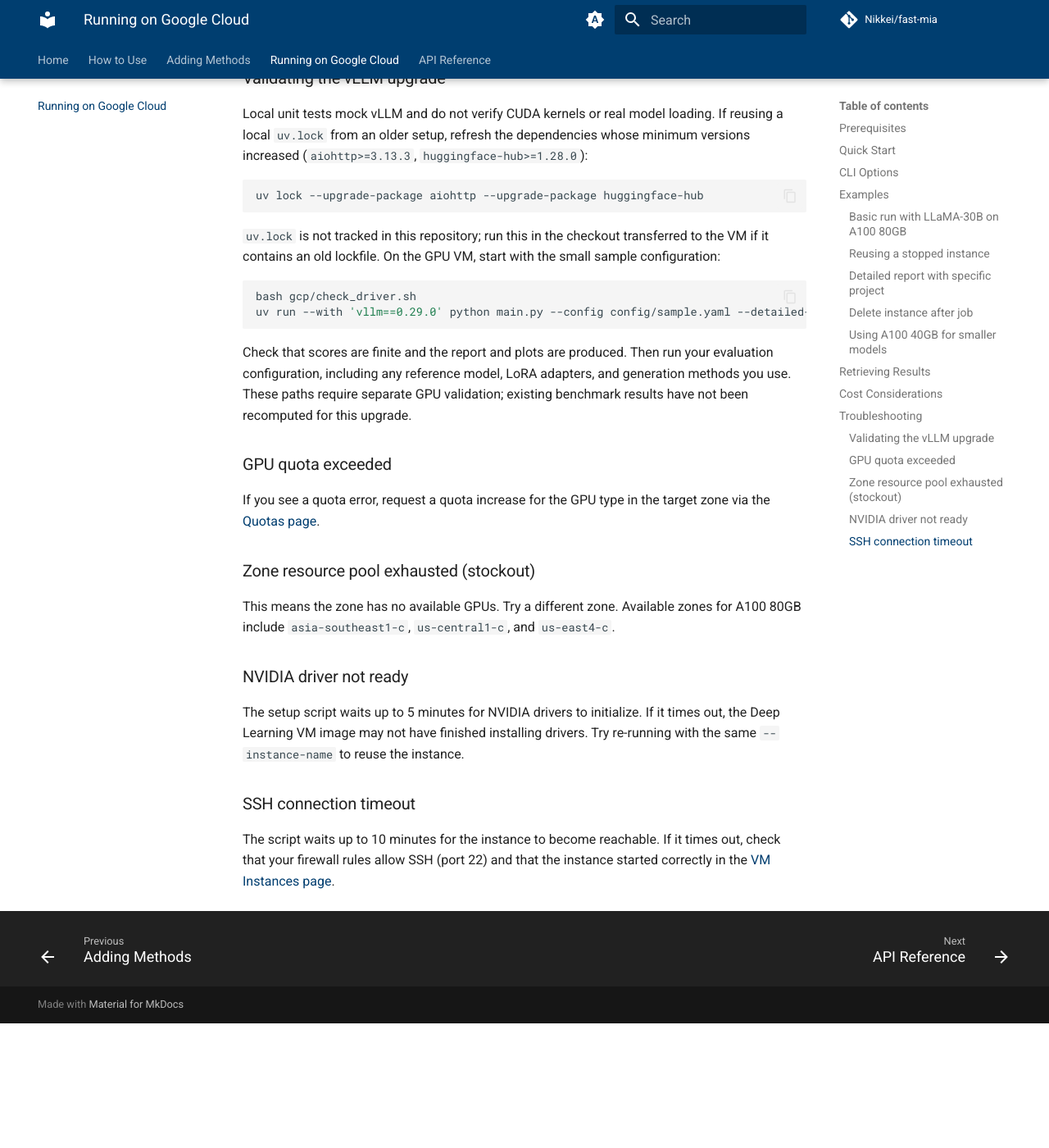
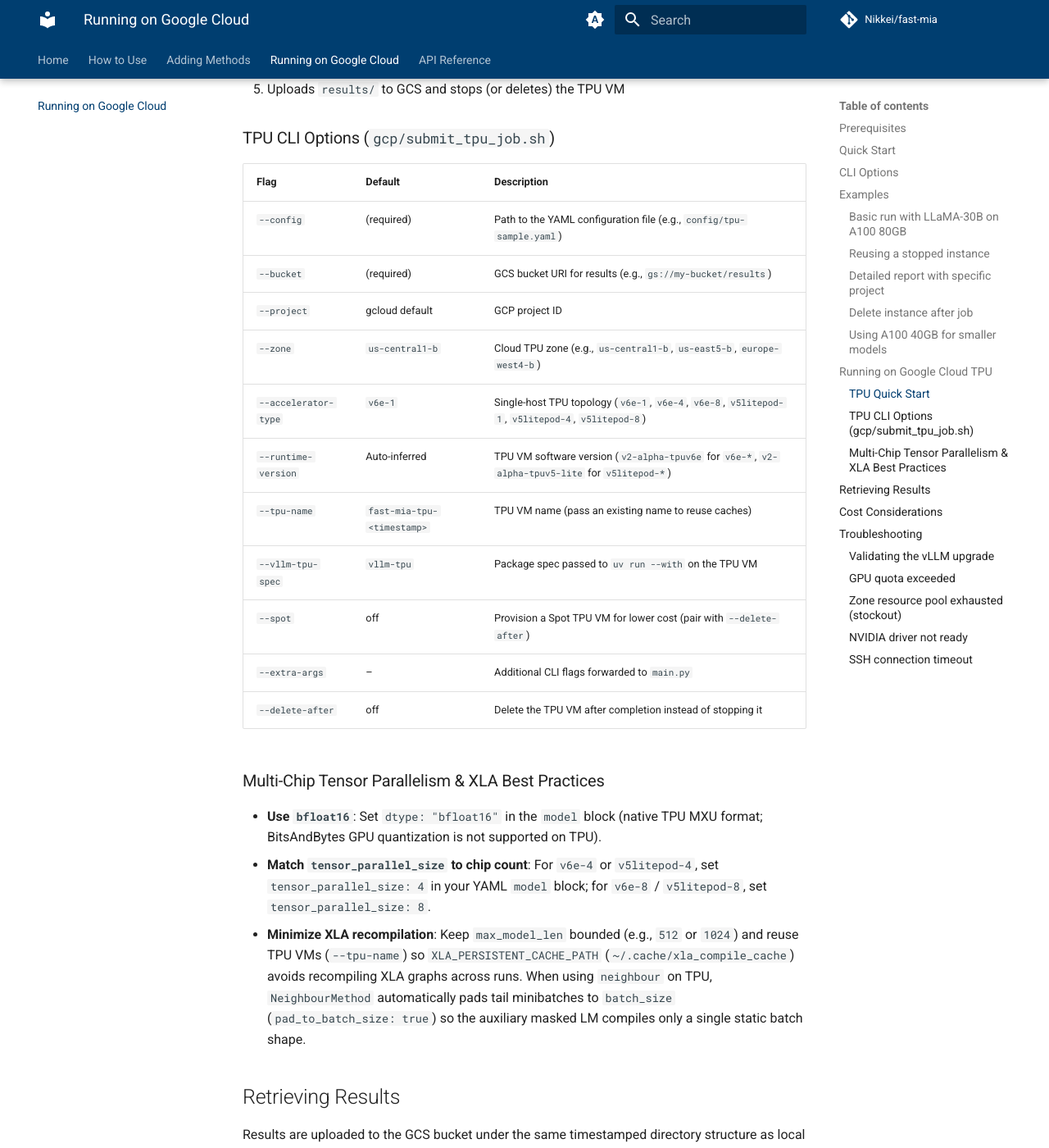
Before and after one commit to Nikkei/fast-mia, an MkDocs documentation site: the page built from docs/docs/google-cloud.md, in a window 1280 px wide and 1400 px high, scrolled down 4077 px. Shown: the whole window at 82% size. Built offline with MkDocs 1.6.1 and Material for MkDocs 9.7.7, drawn with Linux system fonts in a browser that asks for light colours; comment, search, counter and statistics services are not loaded; before the commit the page ends 5325 px from its top, so only the background shows below that; some of the changed text lies outside the part shown.

Commit message:
feat: add Cloud TPU VM job scripts, sample config, and documentation

````diff
--- a/docs/docs/google-cloud.md
+++ b/docs/docs/google-cloud.md
@@ -1,13 +1,13 @@
 # Running on Google Cloud
 
-Fast-MIA provides scripts to submit GPU evaluation jobs to Google Compute Engine (GCE). The workflow automates instance creation, environment setup, job execution, result upload to Google Cloud Storage (GCS), and instance stop/cleanup.
+Fast-MIA provides scripts to submit evaluation jobs to both **Google Compute Engine (NVIDIA GPUs)** and **Google Cloud TPU VMs (TPU v5e / v6e Trillium)**. Both workflows automate instance creation, environment setup, job execution, result upload to Google Cloud Storage (GCS), and instance stop/cleanup.
 
 ## Prerequisites
 
 Before using the GCP scripts, ensure you have:
 
 1. **gcloud CLI** installed and authenticated (`gcloud auth login`)
-2. **GPU quota** in the target zone (e.g., A100 80GB GPUs in `asia-southeast1-c`). You can check and request quota increases in the [Google Cloud Console](https://console.cloud.google.com/iam-admin/quotas).
+2. **GPU or Cloud TPU quota** in the target zone (e.g., A100 80GB GPUs in `asia-southeast1-c`, or TPU `v6e-1` / `v5litepod-4` in `us-central1-b`). You can check and request quota increases in the [Google Cloud Console](https://console.cloud.google.com/iam-admin/quotas).
 3. **A GCS bucket** for storing results:
     ```bash
     gsutil mb gs://your-bucket-name
@@ -130,6 +130,51 @@ For smaller models (e.g., Qwen2.5-0.5B), you can use the default A100 40GB:
   --zone ZONE
 ```
 
+## Running on Google Cloud TPU
+
+Fast-MIA also supports single-host Cloud TPU VMs (such as **TPU v6e Trillium** and **TPU v5e**) through `gcp/submit_tpu_job.sh` and `config/tpu-sample.yaml`. Accelerator detection, memory cleanup (`BaseMethod.cleanup_model`), RNG seeding, and fixed-shape batched masked-LM inference in `neighbour` automatically adapt when `PJRT_DEVICE=TPU` / `torch_xla` is active.
+
+### TPU Quick Start
+
+```bash
+./gcp/submit_tpu_job.sh \
+  --config config/tpu-sample.yaml \
+  --bucket gs://your-bucket/fast-mia-results \
+  --zone us-central1-b \
+  --accelerator-type v6e-1 \
+  --extra-args "--detailed-report"
+```
+
+This workflow:
+
+1. Creates (or restarts) a Cloud TPU VM via `gcloud compute tpus tpu-vm`
+2. Transfers the repository and any referenced local dataset file
+3. Installs `uv`, project dependencies, and initializes `~/.cache/xla_compile_cache` via `gcp/setup_tpu_instance.sh`
+4. Runs `main.py` under `PJRT_DEVICE=TPU` with `--with 'vllm-tpu'`
+5. Uploads `results/` to GCS and stops (or deletes) the TPU VM
+
+### TPU CLI Options (`gcp/submit_tpu_job.sh`)
+
+| Flag | Default | Description |
+|------|---------|-------------|
+| `--config` | (required) | Path to the YAML configuration file (e.g., `config/tpu-sample.yaml`) |
+| `--bucket` | (required) | GCS bucket URI for results (e.g., `gs://my-bucket/results`) |
+| `--project` | gcloud default | GCP project ID |
+| `--zone` | `us-central1-b` | Cloud TPU zone (e.g., `us-central1-b`, `us-east5-b`, `europe-west4-b`) |
+| `--accelerator-type` | `v6e-1` | Single-host TPU topology (`v6e-1`, `v6e-4`, `v6e-8`, `v5litepod-1`, `v5litepod-4`, `v5litepod-8`) |
+| `--runtime-version` | Auto-inferred | TPU VM software version (`v2-alpha-tpuv6e` for `v6e-*`, `v2-alpha-tpuv5-lite` for `v5litepod-*`) |
+| `--tpu-name` | `fast-mia-tpu-<timestamp>` | TPU VM name (pass an existing name to reuse caches) |
+| `--vllm-tpu-spec` | `vllm-tpu` | Package spec passed to `uv run --with` on the TPU VM |
+| `--spot` | off | Provision a Spot TPU VM for lower cost (pair with `--delete-after`) |
+| `--extra-args` | – | Additional CLI flags forwarded to `main.py` |
+| `--delete-after` | off | Delete the TPU VM after completion instead of stopping it |
+
+### Multi-Chip Tensor Parallelism & XLA Best Practices
+
+- **Use `bfloat16`**: Set `dtype: "bfloat16"` in the `model` block (native TPU MXU format; BitsAndBytes GPU quantization is not supported on TPU).
+- **Match `tensor_parallel_size` to chip count**: For `v6e-4` or `v5litepod-4`, set `tensor_parallel_size: 4` in your YAML `model` block; for `v6e-8` / `v5litepod-8`, set `tensor_parallel_size: 8`.
+- **Minimize XLA recompilation**: Keep `max_model_len` bounded (e.g., `512` or `1024`) and reuse TPU VMs (`--tpu-name`) so `XLA_PERSISTENT_CACHE_PATH` (`~/.cache/xla_compile_cache`) avoids recompiling XLA graphs across runs. When using `neighbour` on TPU, `NeighbourMethod` automatically pads tail minibatches to `batch_size` (`pad_to_batch_size: true`) so the auxiliary masked LM compiles only a single static batch shape.
+
 ## Retrieving Results
 
 Results are uploaded to the GCS bucket under the same timestamped directory structure as local runs:
````
Also changed, not shown: README.md, 4 other files.
